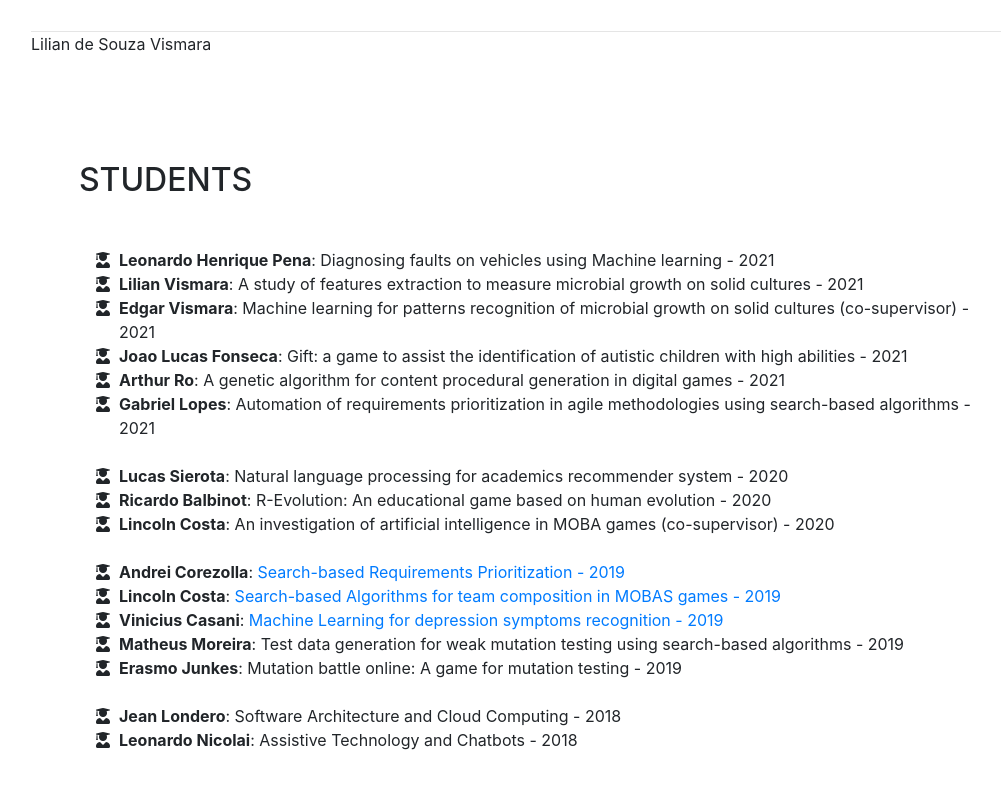
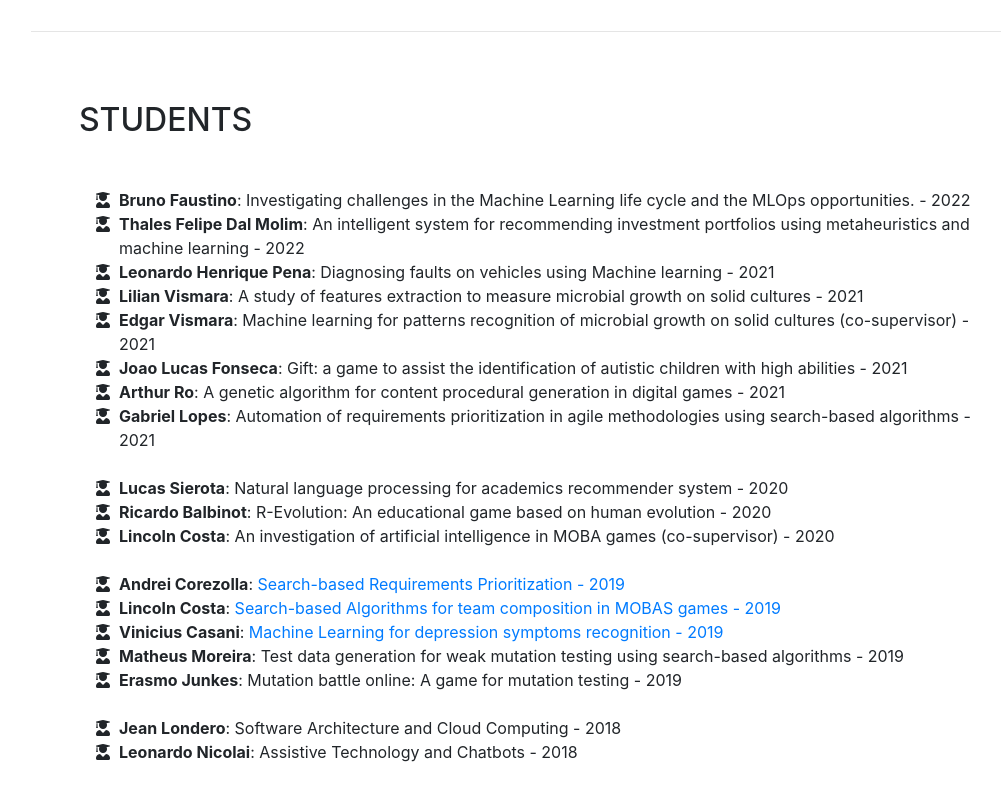
Before and after one commit to fcarlosmonteiro/fcarlosmonteiro.github.io, a website with bundled scripts: page index.html in a window 1280 px wide. Shown: the part 7795-8595 px from the top of the page, without its empty margins (241-1242 px from the left). Built offline with nearby package versions, Linux system fonts and the light colour scheme; a web font is replaced by a local one.

Commit message:
add students

```diff
--- a/index.html
+++ b/index.html
@@ -523,11 +523,16 @@
     </section>
 
     <hr class="m-0">
-    Lilian de Souza Vismara
     <section class="resume-section p-3 p-lg-5 d-flex align-items-center" id="awards">
       <div class="w-100">
         <h2 class="mb-5">Students</h2>
         <ul class="fa-ul mb-0">
+          <li>
+            <i class="fa-li fas fa-user-graduate"></i>
+            <b>Bruno Faustino</b>: Investigating challenges in the Machine Learning life cycle and the MLOps opportunities. - 2022</li>
+          <li>
+            <i class="fa-li fas fa-user-graduate"></i>
+            <b>Thales Felipe Dal Molim</b>: An intelligent system for recommending investment portfolios using metaheuristics and machine learning - 2022</li>
           <li>
             <i class="fa-li fas fa-user-graduate"></i>
             <b>Leonardo Henrique Pena</b>: Diagnosing faults on vehicles using Machine learning - 2021</li>
```
